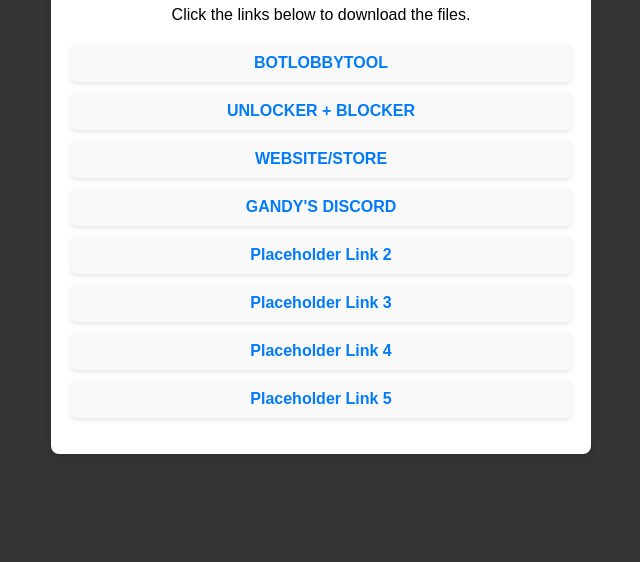
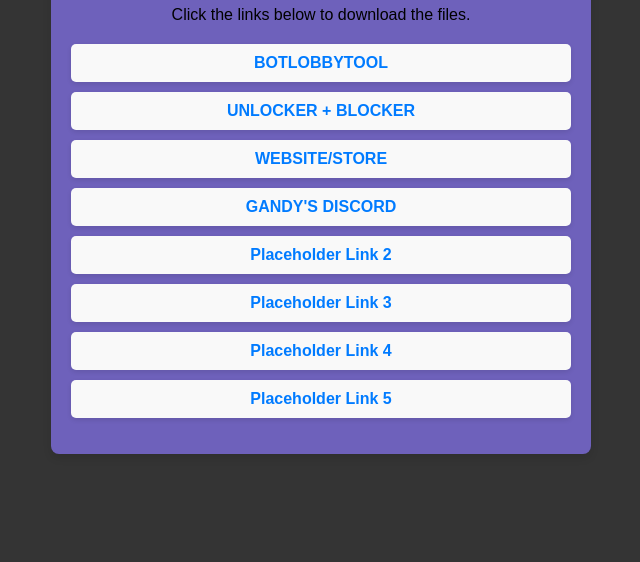
Before and after one commit to Gandy1337/website, a plain HTML site: page index.html in a window 1280 px wide. Shown: the part 238-800 px from the top of the page, without its empty margins (319-959 px from the left). Drawn offline with Linux system fonts and the light colour scheme.

Commit message:
Update index.html

```diff
--- a/index.html
+++ b/index.html
@@ -19,7 +19,7 @@
         .container {
             text-align: center;
             padding: 20px;
-            background-color: #ffffff;
+            background-color: #6E61BB;
             border-radius: 8px;
             box-shadow: 0 4px 8px rgba(0, 0, 0, 0.1);
             max-width: 500px;
```
